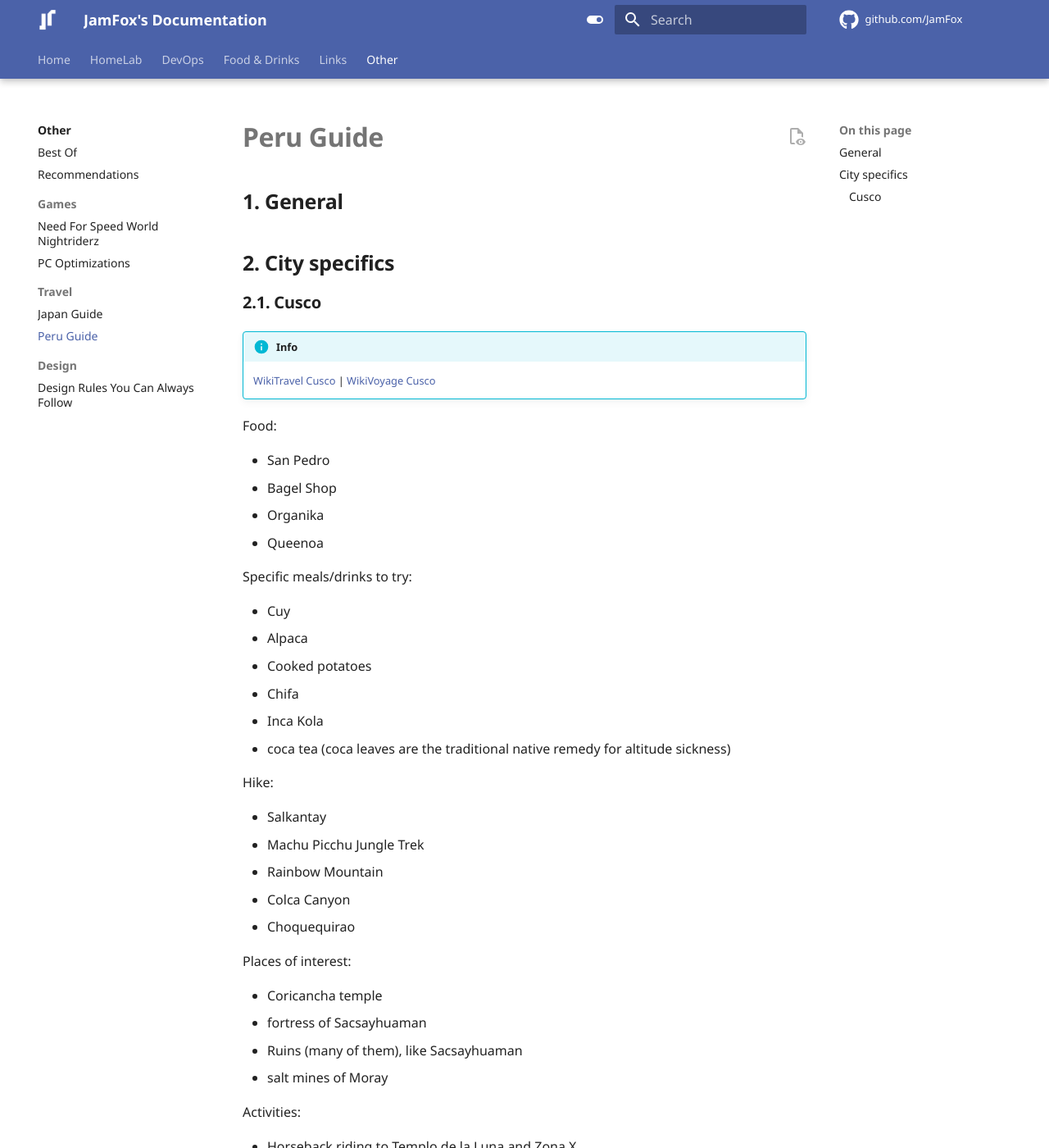
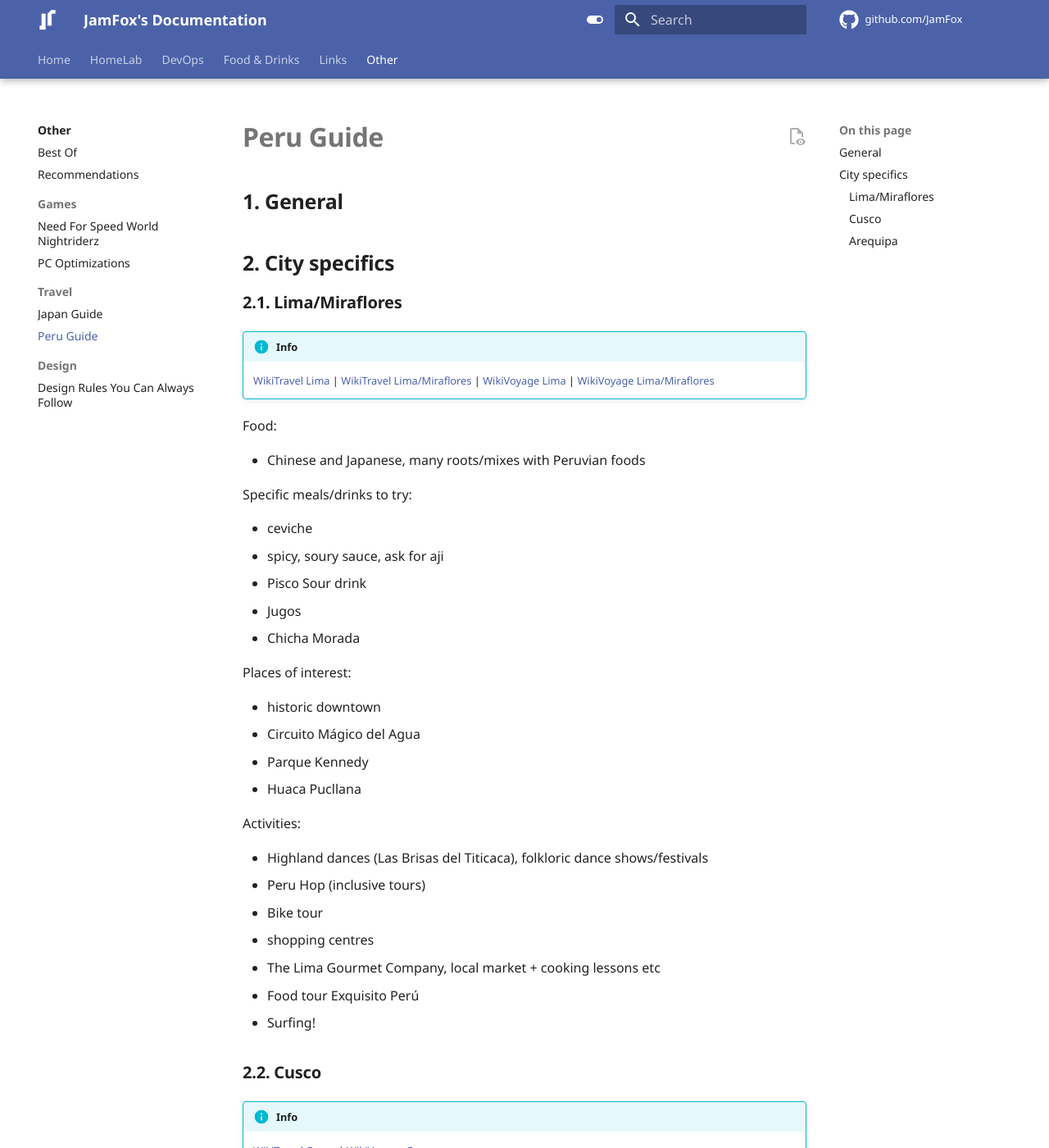
Before and after one commit to JamFox/docs.jamfox.dev, an MkDocs documentation site: the page built from docs/content/travel/peru-guide.md, in a window 1280 px wide and 1400 px high. Shown: the whole window at 82% size. Built offline with MkDocs 1.6.1 and Material for MkDocs 9.7.7, drawn with Linux system fonts in a browser that asks for light colours; plug-ins that fetch from the network failed and are left out; comment, search, counter and statistics services are not loaded; some of the changed text lies outside the part shown.

Commit message:
add peru stuff

```diff
--- a/docs/content/travel/peru-guide.md
+++ b/docs/content/travel/peru-guide.md
@@ -2,6 +2,43 @@
 ## General
 
 ## City specifics
+
+### Lima/Miraflores
+
+!!! info
+    [WikiTravel Lima](https://wikitravel.org/en/Lima) |
+    [WikiTravel Lima/Miraflores]([https://wikitravel.org/en/Cuzco](https://wikitravel.org/en/Lima/Miraflores)) |
+    [WikiVoyage Lima](https://en.wikivoyage.org/wiki/Lima) |
+    [WikiVoyage Lima/Miraflores](https://en.wikivoyage.org/wiki/Lima/Miraflores)
+
+Food:
+
+- Chinese and Japanese, many roots/mixes with Peruvian foods
+
+Specific meals/drinks to try:
+
+- ceviche
+- spicy, soury sauce, ask for aji
+- Pisco Sour drink
+- Jugos
+- Chicha Morada
+
+Places of interest:
+
+- historic downtown
+- Circuito Mágico del Agua
+- Parque Kennedy
+- Huaca Pucllana
+
+Activities:
+
+- Highland dances (Las Brisas del Titicaca), folkloric dance shows/festivals
+- Peru Hop (inclusive tours)
+- Bike tour
+- shopping centres
+- The Lima Gourmet Company, local market + cooking lessons etc
+- Food tour Exquisito Perú
+- Surfing!
 
 ### Cusco
 
@@ -50,3 +87,26 @@ Activities:
 - Canoeing trip
 - Morning markets in Juliaca and Puno
 - Pisac, a town outside Cuzco, has a very big market
+
+### Arequipa
+
+!!! info
+    [WikiTravel Arequipa](https://wikitravel.org/en/Arequipa) |
+    [WikiVoyage Arequipa](https://en.wikivoyage.org/wiki/Arequipa)
+
+Specific meals/drinks to try:
+
+- chicharron
+- Rocoto relleno con pastel de papa
+- Alpaca steaks
+- river shrimps, Chupe de Camarones
+- spicy ingredient rocoto (Capsicum pubescens), example dish: rocoto relleno con pastel de papa
+
+Places of interest:
+
+- Plaza de Armas
+- San Camilo Market
+- Molino de Sabandía (Sabandía Mill)
+- Cooking classes
+- Downhill volcano biking or Volcano climbing
+- Puente Bolognesi or Puente Fierro
```
